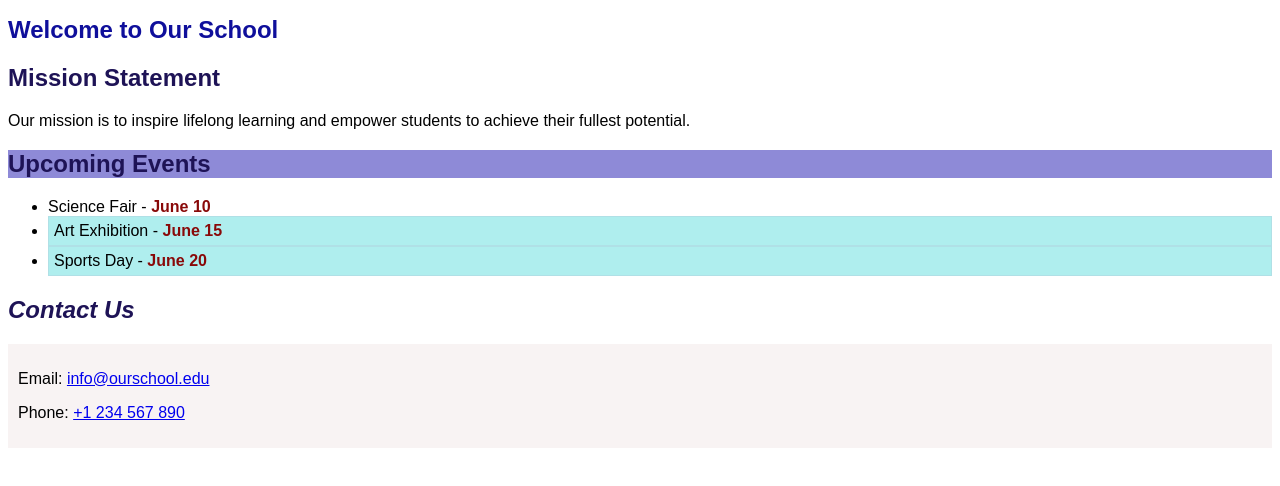
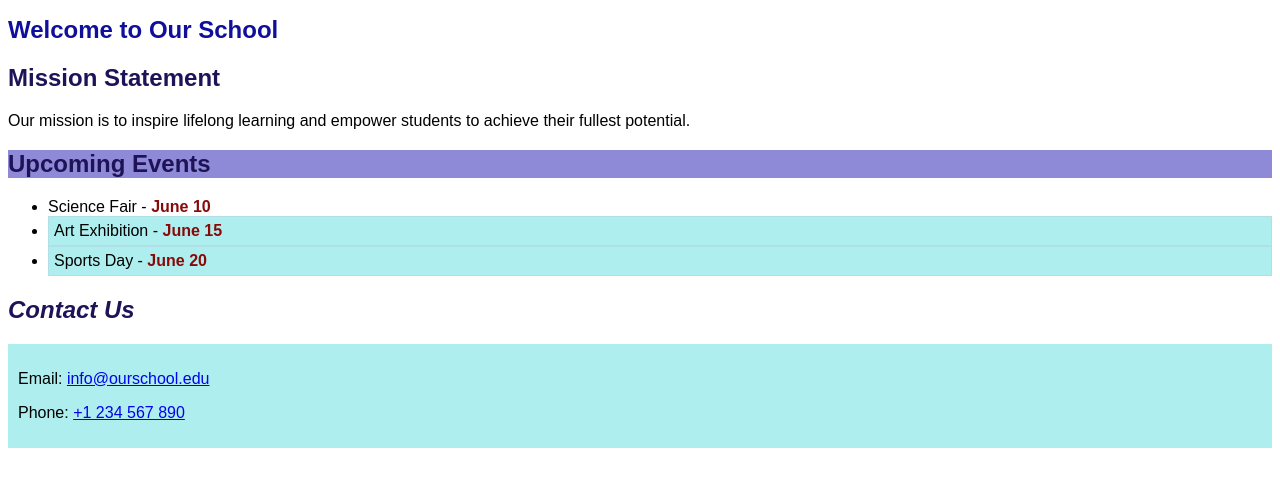
Before and after one commit to Yohan-Gabriel-Uy/Sunnydale-School-Webpage, a plain HTML site: page index.html in a window 1280 px wide. Drawn offline with Linux system fonts and the light colour scheme.

Commit message:
Update index.html

```diff
--- a/index.html
+++ b/index.html
@@ -30,7 +30,7 @@
       border: 1px solid #B0E0E6;
     }
     .section {
-      background-color: #f8f3f3;
+      background-color: #AFEEEE;
       padding: 10px;
     }
   </style>
@@ -55,4 +55,5 @@
   </div>
   <!-- Imagine clicking here shows a message: 'Thanks for reaching out!' -->
 </body>
+
 </html>
```
